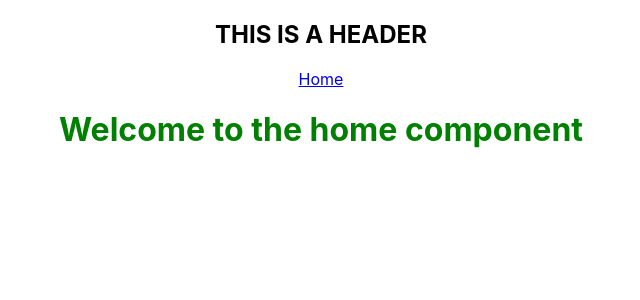
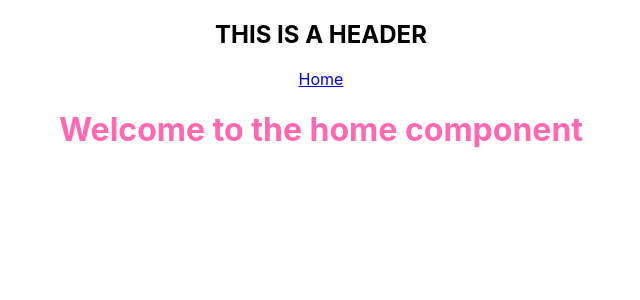
Before and after one commit to vmartinezlive/react-template, a React app: page / in a window 1280 px wide. Shown: the top 300 px of the page, without its empty margins (319-959 px from the left). Built offline with nearby package versions, Linux system fonts and the light colour scheme.

Commit message:
add fun animation on home component to test key frames

```diff
--- a/src/components/Home.js
+++ b/src/components/Home.js
@@ -4,12 +4,17 @@ import styled from 'styled-components'
 function Home(){
   const Something = styled.h1`
   @keyframes pulse {
-    0%{color: green}
-    50%{color: red}
-    100%{color: green}
+    0%{color: hotpink}
+    50%{color: limegreen}
+    100%{color: hotpink}
   }
     animation: pulse 1s linear infinite;
     color: green;
+    &:hover {
+      cursor: pointer;
+      animation: none;
+      color: black;
+    }
   `
   return(
     <div>
```
